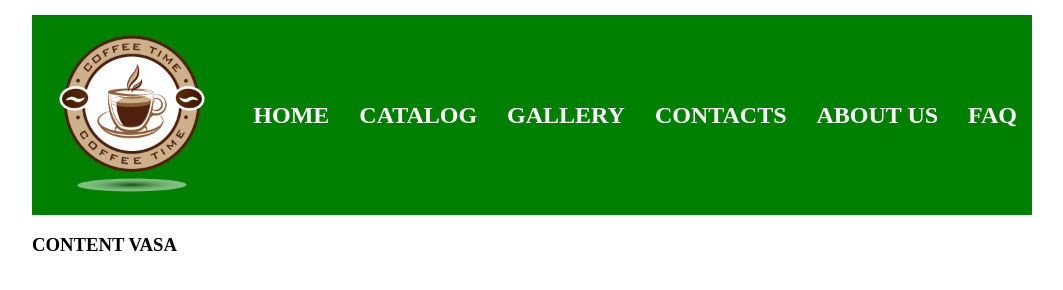
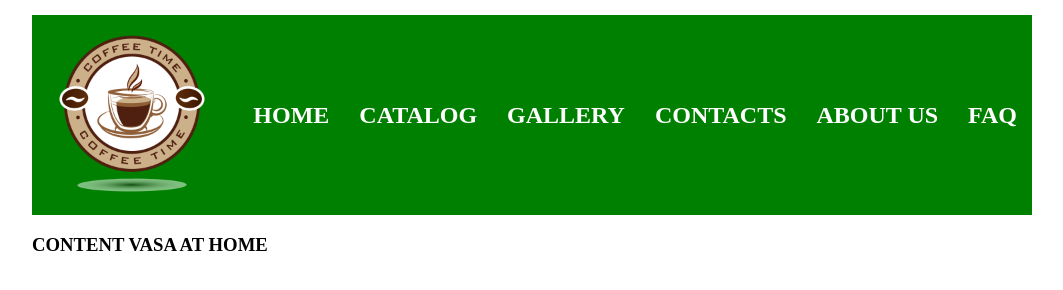
Before and after one commit to alex0735070005/my-html-project, a plain HTML site: page index.html in a window 1280 px wide. Shown: the whole page, without its empty margins (108-1171 px from the left). Drawn offline with Linux system fonts and the light colour scheme.

Commit message:
my work changes

```diff
--- a/index.html
+++ b/index.html
@@ -25,7 +25,7 @@
             </nav>
         </header>
         <div>
-            <h3>CONTENT VASA</h3>
+            <h3>CONTENT VASA AT HOME</h3>
         </div>
     </div>
 </body>
```
